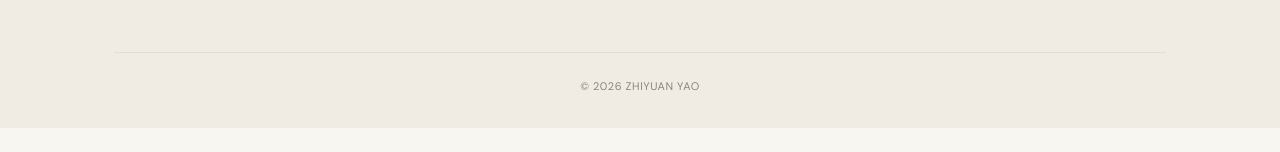
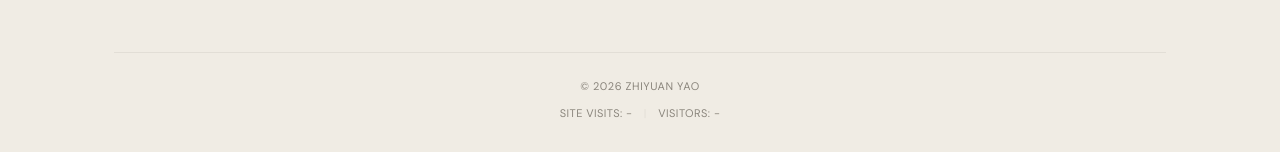
Before and after one commit to zyYao0720/zyYao0720.github.io, a Jekyll site: the page built from _pages/home.md, in a window 1280 px wide. Shown: the part 1209-1361 px from the top of the page. Built offline with Jekyll 4.4.1, drawn with Linux system fonts in a browser that asks for light colours; a style sheet for code colours, icons or effects is not loaded; before the commit the page ends 1337 px from its top, so only the background shows below that.

Commit message:
Add footer visitor counter

```diff
--- a/_includes/footer.html
+++ b/_includes/footer.html
@@ -27,9 +27,17 @@
   <div class="footer-grid">
     <div class="footer-copyright" style="grid-column: 1 / -1;">
       &copy; {{ "now" | date: "%Y" }} {{ site.name | escape }}
+      <div class="footer-visitor-count">
+        Site visits: <span id="busuanzi_value_site_pv">-</span>
+        <span class="footer-count-divider">|</span>
+        Visitors: <span id="busuanzi_value_site_uv">-</span>
+      </div>
     </div>
   </div>
 </footer>
 
+{% if jekyll.environment == 'production' %}
+<script defer src="https://vercount.one/js"></script>
+{% endif %}
 <script src="{{ "/assets/javascript/bootstrap/bootstrap.bundle.min.js" | relative_url }}"></script>
 <script src="{{ "/assets/js/site.min.js" | relative_url }}"></script>
--- a/_sass/components/_footer.scss
+++ b/_sass/components/_footer.scss
@@ -54,4 +54,16 @@
     letter-spacing: 0.05em;
     text-transform: uppercase;
   }
+
+  .footer-visitor-count {
+    margin-top: var(--space-2);
+    color: var(--text-muted);
+    font-size: 0.6875rem;
+    letter-spacing: 0.04em;
+  }
+
+  .footer-count-divider {
+    margin: 0 var(--space-2);
+    color: var(--border-color);
+  }
 }
```
